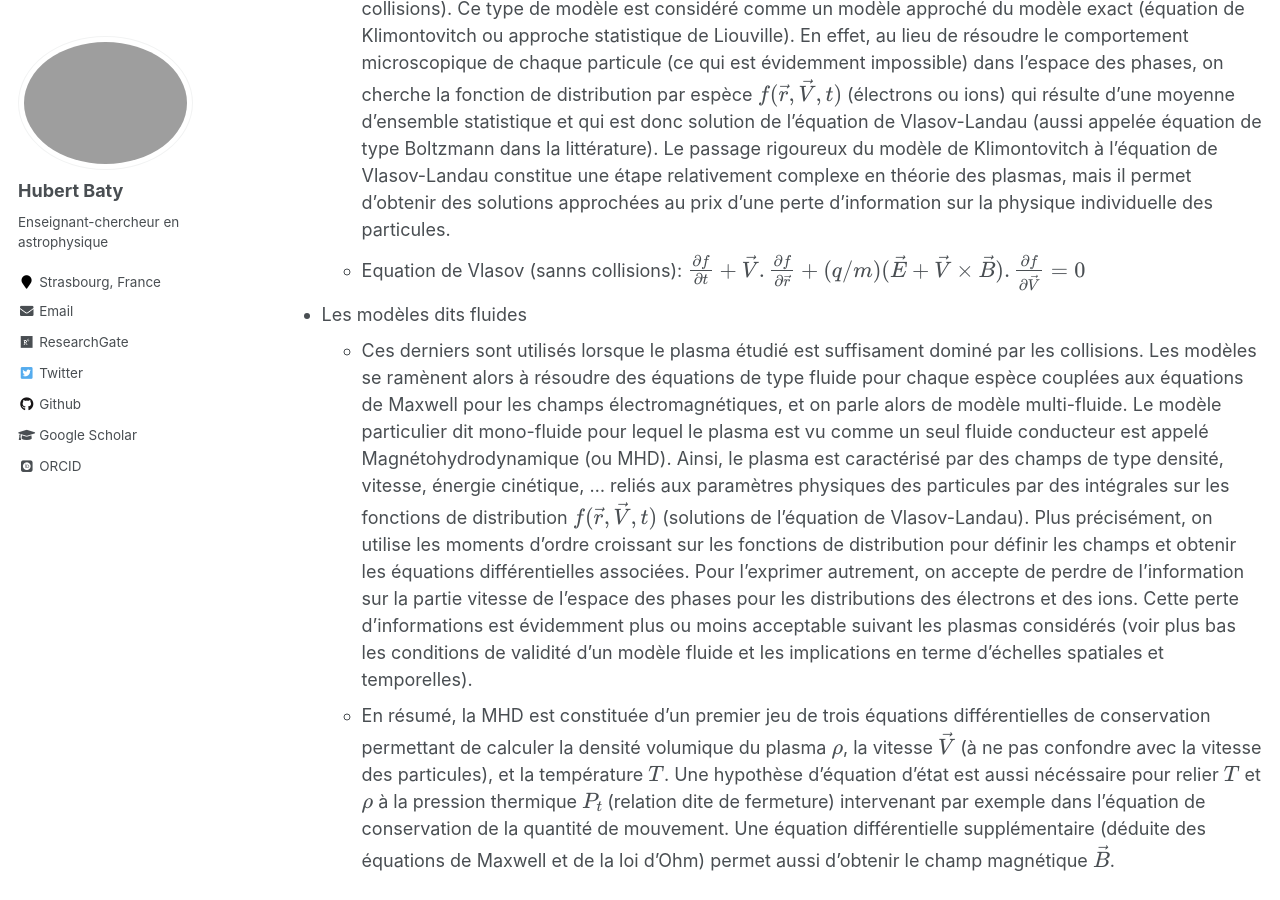
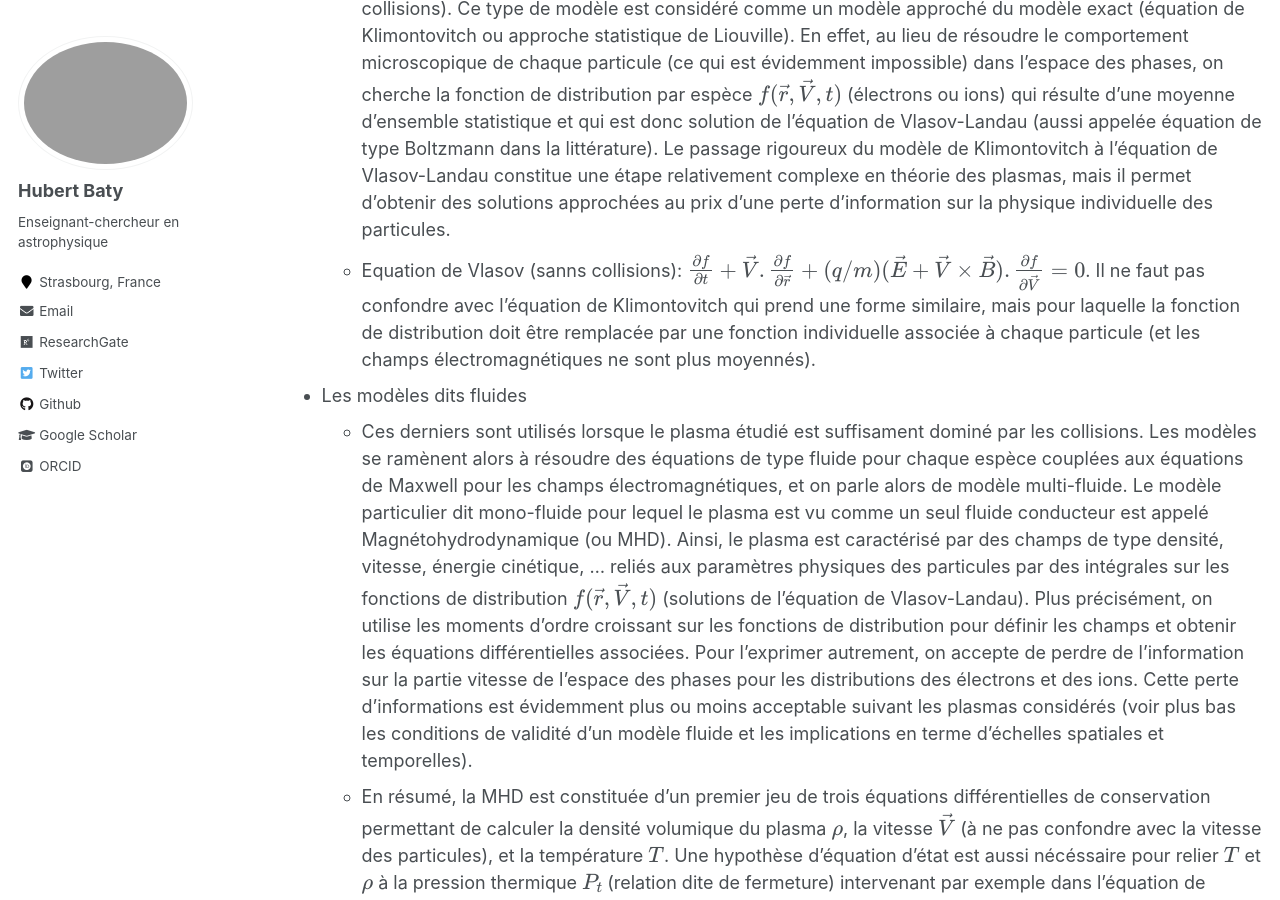
Before and after one commit to hubertbaty/hubertbaty.github.io, a Jekyll site: the page built from _pages/plasma.md, in a window 1280 px wide and 900 px high, scrolled down 3836 px. Built offline with Jekyll 4.4.1, drawn with Linux system fonts in a browser that asks for light colours; some web fonts are replaced; formulas are drawn with MathJax 3.

Commit message:
Update plasma.md

```diff
--- a/_pages/plasma.md
+++ b/_pages/plasma.md
@@ -57,7 +57,7 @@ Modèles de description des plasmas
 
 * Les modèles dits cinétiques
   * Ils sont utilisés lorsque le plasma étudié est dit non (ou peu) collisionnel, car les collisions sont peu fréquentes et donc influent peu le mouvement des particules (voir schéma ci-dessous). Il s'agit de résoudre une équation de type Vlasov (avec ou sans opérateur tenant compte d'un minimum de collisions). Ce type de modèle est considéré comme un modèle approché du modèle exact (équation de Klimontovitch ou approche statistique de Liouville). En effet, au lieu de résoudre le comportement microscopique de chaque particule (ce qui est évidemment impossible) dans l'espace des phases, on cherche la fonction de distribution par espèce $f (\vec r, \vec V, t)$ (électrons ou ions) qui résulte d'une moyenne d'ensemble statistique et qui est donc solution de l'équation de Vlasov-Landau (aussi appelée équation de type Boltzmann dans la littérature). Le passage rigoureux du modèle de Klimontovitch à l'équation de Vlasov-Landau constitue une étape relativement complexe en théorie des plasmas, mais il permet d'obtenir des solutions approchées au prix d'une perte d'information sur la physique individuelle des particules.
-  * Equation de Vlasov (sanns collisions): $ \frac {\partial f} {\partial t} + \vec V . \frac {\partial f} {\partial \vec r} + (q/m) (\vec E + \vec V \times \vec B) . \frac {\partial f} {\partial \vec V} = 0$
+  * Equation de Vlasov (sanns collisions): $ \frac {\partial f} {\partial t} + \vec V . \frac {\partial f} {\partial \vec r} + (q/m) (\vec E + \vec V \times \vec B) . \frac {\partial f} {\partial \vec V} = 0$. Il ne faut pas confondre avec l'équation de Klimontovitch qui prend une forme similaire, mais pour laquelle la fonction de distribution doit être remplacée par une fonction individuelle associée à chaque particule (et les champs électromagnétiques ne sont plus moyennés).
 
 * Les modèles dits fluides
   * Ces derniers sont utilisés lorsque le plasma étudié est suffisament dominé par les collisions. Les modèles se ramènent alors à résoudre des équations de type fluide pour chaque espèce couplées aux équations de Maxwell pour les champs électromagnétiques, et on parle alors de modèle multi-fluide. Le modèle particulier dit mono-fluide pour lequel le plasma est vu comme un seul fluide conducteur est appelé Magnétohydrodynamique (ou MHD). Ainsi, le plasma est caractérisé par des champs de type densité, vitesse, énergie cinétique, ... reliés aux paramètres physiques des particules par des intégrales sur les fonctions de distribution $f (\vec r, \vec V, t)$ (solutions de l'équation de Vlasov-Landau). Plus précisément, on utilise les moments d'ordre croissant sur les fonctions de distribution pour définir les champs et obtenir les équations différentielles associées. Pour l'exprimer autrement, on accepte de perdre de l'information sur la partie vitesse de l'espace des phases pour les distributions des électrons et des ions. Cette perte d'informations est évidemment plus ou moins acceptable suivant les plasmas considérés (voir plus bas les conditions de validité d'un modèle fluide et les implications en terme d'échelles spatiales et temporelles).
```
Also changed, not shown: other parts of _pages/plasma.md (+4 -0 lines).
